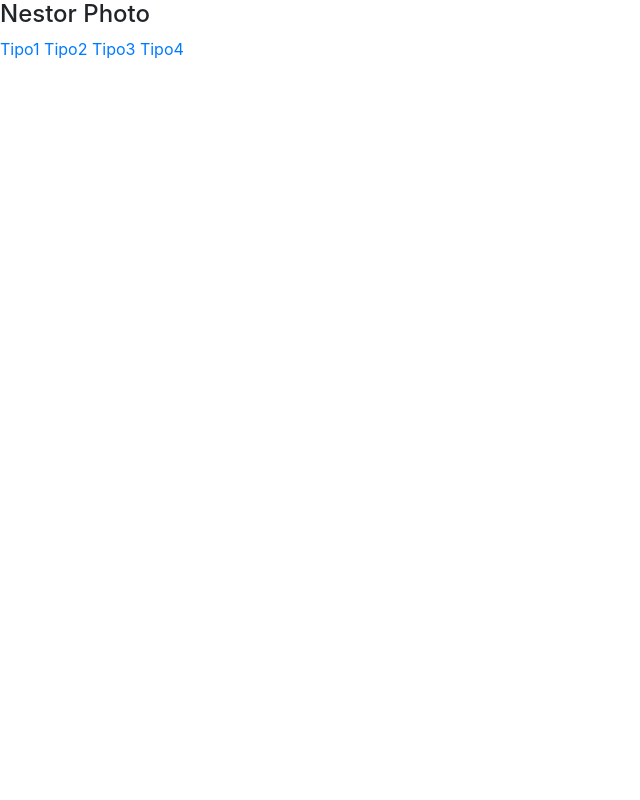
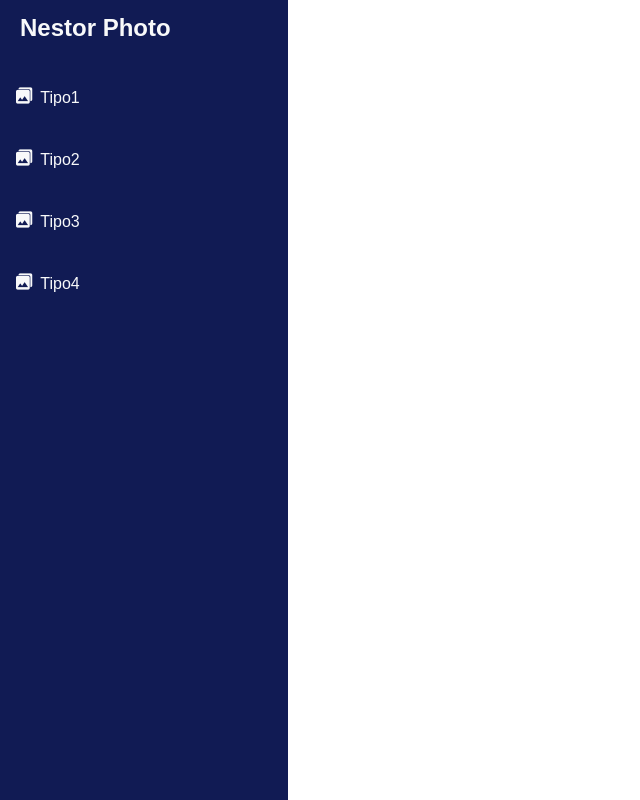
Before and after one commit to jeach27/pagePhoto, a plain HTML site: page index.html in a window 1280 px wide. Shown: the whole page, without its empty margins (0-640 px from the left). Drawn offline with nearby package versions, Linux system fonts and the light colour scheme.

Commit message:
barraLateral

```diff
--- a/index.html
+++ b/index.html
@@ -1,37 +1,47 @@
 <!doctype html>
 <html lang="en">
-  <head>
+
+<head>
     <!-- Required meta tags -->
     <meta charset="utf-8">
     <meta name="viewport" content="width=device-width, initial-scale=1, shrink-to-fit=no">
 
     <!-- Bootstrap CSS -->
-    <link rel="stylesheet" href="https://cdn.jsdelivr.net/npm/bootstrap@4.0.0/dist/css/bootstrap.min.css" integrity="sha384-Gn5384xqQ1aoWXA+058RXPxPg6fy4IWvTNh0E263XmFcJlSAwiGgFAW/dAiS6JXm" crossorigin="anonymous">
+    <link rel="stylesheet" href="https://cdn.jsdelivr.net/npm/bootstrap@4.0.0/dist/css/bootstrap.min.css"
+        integrity="sha384-Gn5384xqQ1aoWXA+058RXPxPg6fy4IWvTNh0E263XmFcJlSAwiGgFAW/dAiS6JXm" crossorigin="anonymous">
     <link href="https://unpkg.com/ionicons@4.5.10-0/dist/css/ionicons.min.css" rel="stylesheet">
     <link rel="stylesheet" href="style.css">
 
 
     <title>Nestor Photo</title>
-  </head>
-  <body>
+</head>
+
+<body>
     <div class="d-flex">
-        <div class="sidebar-container" class="bg-primary">
+        <div id="sidebar-container" class="bg-primary">
             <div class="logo">
-                <h4>Nestor Photo</h4>
+                <h4 class="text-light font-weight-bold">Nestor Photo</h4>
             </div>
             <div class="menu">
-                <a href="">Tipo1</a>
-                <a href="">Tipo2</a>
-                <a href="">Tipo3</a>
-                <a href="">Tipo4</a>
+                <a href="" class="d-block text-light p-3 "><i class="icon ion-md-photos mr-2 lead "></i>Tipo1</a>
+                <a href="" class="d-block text-light p-3 "><i class="icon ion-md-photos mr-2 lead "></i>Tipo2</a>
+                <a href="" class="d-block text-light p-3 "><i class="icon ion-md-photos mr-2 lead "></i>Tipo3</a>
+                <a href="" class="d-block text-light p-3 "><i class="icon ion-md-photos mr-2 lead "></i>Tipo4</a>
             </div>
         </div>
     </div>
 
     <!-- Optional JavaScript -->
     <!-- jQuery first, then Popper.js, then Bootstrap JS -->
-    <script src="https://code.jquery.com/jquery-3.2.1.slim.min.js" integrity="sha384-KJ3o2DKtIkvYIK3UENzmM7KCkRr/rE9/Qpg6aAZGJwFDMVNA/GpGFF93hXpG5KkN" crossorigin="anonymous"></script>
-    <script src="https://cdn.jsdelivr.net/npm/popper.js@1.12.9/dist/umd/popper.min.js" integrity="sha384-ApNbgh9B+Y1QKtv3Rn7W3mgPxhU9K/ScQsAP7hUibX39j7fakFPskvXusvfa0b4Q" crossorigin="anonymous"></script>
-    <script src="https://cdn.jsdelivr.net/npm/bootstrap@4.0.0/dist/js/bootstrap.min.js" integrity="sha384-JZR6Spejh4U02d8jOt6vLEHfe/JQGiRRSQQxSfFWpi1MquVdAyjUar5+76PVCmYl" crossorigin="anonymous"></script>
-  </body>
+    <script src="https://code.jquery.com/jquery-3.2.1.slim.min.js"
+        integrity="sha384-KJ3o2DKtIkvYIK3UENzmM7KCkRr/rE9/Qpg6aAZGJwFDMVNA/GpGFF93hXpG5KkN"
+        crossorigin="anonymous"></script>
+    <script src="https://cdn.jsdelivr.net/npm/popper.js@1.12.9/dist/umd/popper.min.js"
+        integrity="sha384-ApNbgh9B+Y1QKtv3Rn7W3mgPxhU9K/ScQsAP7hUibX39j7fakFPskvXusvfa0b4Q"
+        crossorigin="anonymous"></script>
+    <script src="https://cdn.jsdelivr.net/npm/bootstrap@4.0.0/dist/js/bootstrap.min.js"
+        integrity="sha384-JZR6Spejh4U02d8jOt6vLEHfe/JQGiRRSQQxSfFWpi1MquVdAyjUar5+76PVCmYl"
+        crossorigin="anonymous"></script>
+</body>
+
 </html>
--- a/style.css
+++ b/style.css
@@ -0,0 +1,26 @@
+:root{
+    --primary: #111b54;
+    --light: #ffffff;
+    --gray: #efefef;
+}
+
+body{
+    overflow: hidden;
+    font-family: sans-serif;
+    font-weight: 300;
+    color: var(--primary);
+}
+
+.bg-primary{ background-color: var(--primary) !important;}
+
+#sidebar-container {
+    min-height: 100vh;
+}
+
+#sidebar-container .logo{
+    padding: .875rem 1.25rem;
+}
+
+#sidebar-container .menu{
+    width: 18rem;
+}
```
